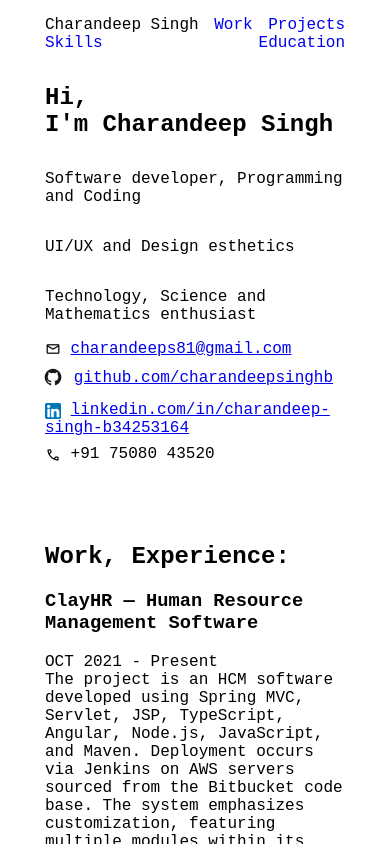
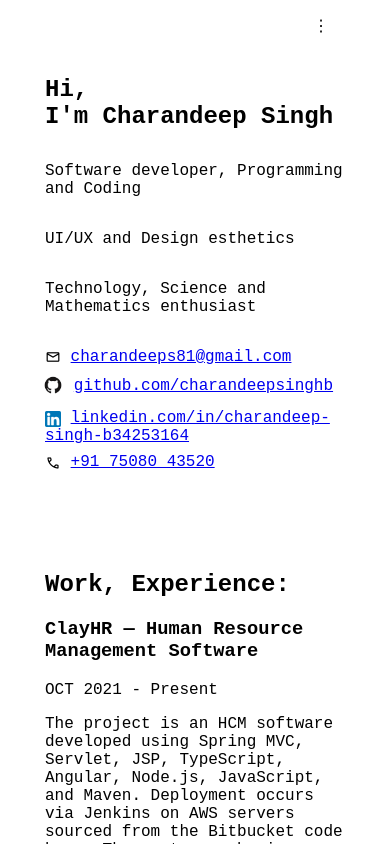
Before and after one commit to charandeepsinghb/html-portfolio, a website: page index.html in a window 390 px wide. Shown: the top 844 px of the page. Drawn offline with nearby package versions, Linux system fonts and the light colour scheme.

Commit message:
mobile chagnes

```diff
--- a/common.css
+++ b/common.css
@@ -16,3 +16,6 @@
     font-size: 1rem;
     vertical-align: sub;
 }
+.hidden {
+    display: none;
+}
--- a/index.html
+++ b/index.html
@@ -11,14 +11,17 @@
 </head>
 <body>
     <header>
-        <nav >
-            <ul class="noStyleList flex-just-between">
-                <li><a>Charandeep Singh</a></li>
+        <nav>
+            <ul id="navContext" class="navContext noStyleList flex-just-between">
+                <li><a href="">Charandeep Singh</a></li>
                 <li><a href="#work">Work</a></li>
                 <li><a href="#projects">Projects</a></li>
                 <li><a href="#skills">Skills</a></li>
                 <li><a href="#education">Education</a></li>
             </ul>
+            <div>
+                <div class="hidden navContextIcon" onclick="showNav();">⋮</div>
+            </div>
         </nav>
     </header>
     <main>
@@ -31,7 +34,7 @@
             </ul>
         </div>
 
-        <div id="contact" class="contacts">
+        <div id="contacts" class="contacts">
             <ul class="noStyleList cmb05">
                 <li>
                     <span class="alignMatIcon material-symbols-outlined">mail</span>
@@ -44,7 +47,8 @@
                     <a target="_blank" href="https://linkedin.com/in/charandeep-singh-b34253164">linkedin.com/in/charandeep-singh-b34253164</a></li>
                 <li>
                     <span class="alignMatIcon material-symbols-outlined">call</span>
-                    +91 75080 43520</li>
+                    <a href="tel:+917508043520">+91 75080 43520</a>
+                </li>
             </ul>
         </div>
 
@@ -53,8 +57,8 @@
             <ul class="noStyleList">
                 <li>
                     <h3>ClayHR — Human Resource Management Software</h3>
+                    <div>OCT 2021 - Present</div>
                     <p>
-                        <div>OCT 2021 - Present</div>
                         The project is an HCM software developed using Spring MVC, Servlet, JSP, TypeScript, Angular, Node.js, JavaScript, and Maven.
                         Deployment occurs via Jenkins on AWS servers sourced from the Bitbucket code base.
                         The system emphasizes customization, featuring multiple modules within its architecture.
@@ -63,7 +67,6 @@
                         Slack Integrations, and Tango Gift Card Integration.
                         Additionally, I deepened my understanding of programming paradigms and the project's architecture.
                     </p>
-                    <img src="" alt="">
                 </li>
             </ul>
         </div>
@@ -78,7 +81,6 @@
                         I participated in Hacktoberfest by contributing to many repositories and maintaining multiple contributions that were made to this project by many people.
                         It uses custom manual routing (concept from angular). Through this endeavor, I acquired the skills needed to maintain a scalable, open-source codebase that encourages contributions from others.
                     </p>
-                    <img src="" alt="">
                 </li>
                 <li>
                     <h3>Bani Reader (Code) — Bani Reading Web App</h3>
@@ -86,7 +88,6 @@
                         I needed a web app where Bani could be read without scrolling, akin to an e-reader. I added several features and options for reading Bani and look forward to expanding it further.
                         I try to learn the latest technologies and trends and contribute to other open-source projects.
                     </p>
-                    <img src="" alt="">
                 </li>
             </ul>
         </div>
--- /dev/null
+++ b/script.js
@@ -0,0 +1,9 @@
+function showNav() {
+    let navContext = document.getElementById("navContext");
+    const isShown = navContext.style.display !== "block";
+    if (!isShown) {
+        navContext.style.display = "none";
+    } else {
+        navContext.style.display = "block";
+    }
+}
--- a/style.css
+++ b/style.css
@@ -39,27 +39,39 @@ main {
     display: block;
 }
 .sect {
-    margin-top: 5rem;
+    padding-top: 3rem;
+    margin-top: 2rem;
 }
 nav {
     max-width: var(--max-width-main);
     margin: auto;
+    display: flex;
 }
 .contacts img {
     width: 1rem;
+}
+.contacts {
+    margin-top: 2rem;
 }
 #githubIcon {
     width: 1.4rem;
     margin-left: -0.2rem;
 }
-nav a {
-    text-decoration: none;
+.navContextIcon {
+    margin: 0.5rem;
+    padding: 0.5rem;
+}
+.navContextIcon:active {
+    background-color: #acacac;
+}
+.navContext {
+    width: 100%;
 }
 
-@media only screen and (max-width: 768px) {
+@media only screen and (max-width: 820px) {
     .name {
         font-size: var(--font-size-name-mobile);
-        margin-top: 2rem;
+        margin-top: 1.5rem;
     }
     .name span {
         display: block;
@@ -77,6 +89,19 @@ nav a {
     nav {
         max-width: var(--max-width-main-mobile);
         margin: auto;
+        justify-content: end;
+    }
+    .navContext {
+        display: none;
+    }
+    .navContext > li {
+        margin-bottom: 1rem;
+    }
+    .navContext > li:last-child {
+        margin-bottom: 0;
+    }
+    .navContextIcon {
+        display: block;
     }
 }
 
```
